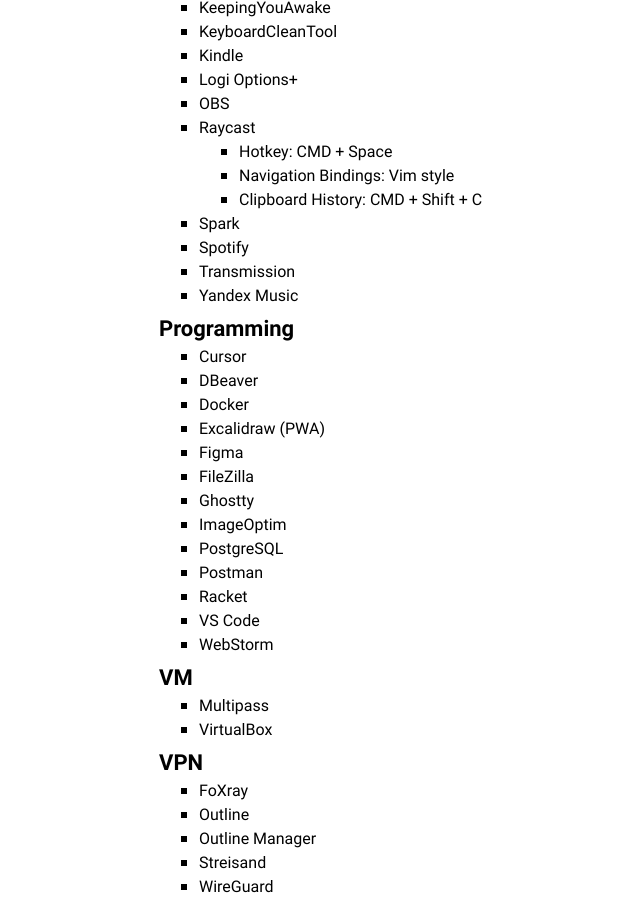
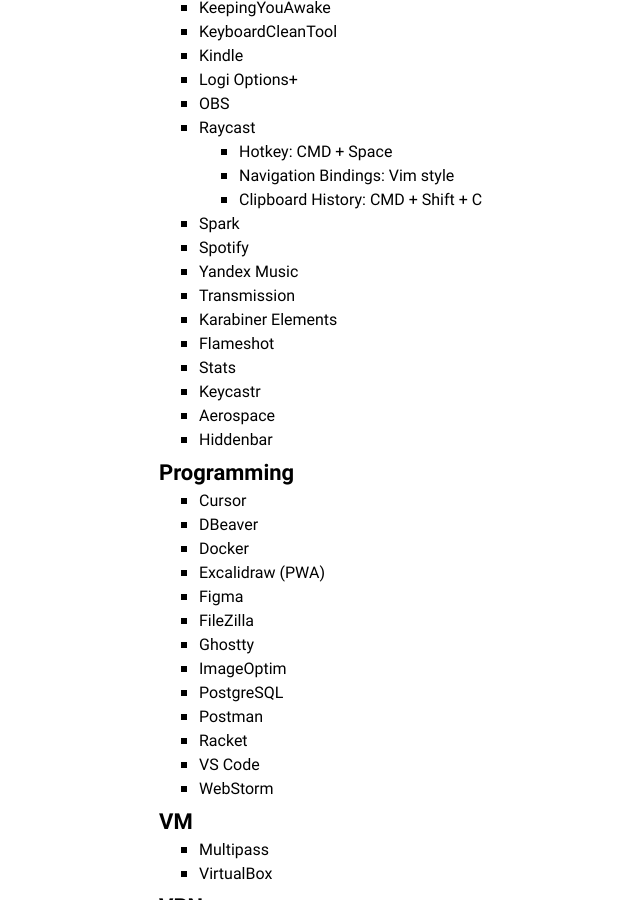
Before and after one commit to amalumian/www.malumian.dev, a Jekyll site: the page built from setup.html, in a window 1280 px wide and 900 px high, scrolled down 3756 px. Shown: the whole window, without its empty margins (151-791 px from the left). Built offline with Jekyll 4.4.1, drawn with Linux system fonts in a browser that asks for light colours.

Commit message:
Update setup.html

```diff
--- a/setup.html
+++ b/setup.html
@@ -219,8 +219,14 @@
     </li>
     <li>Spark</li>
     <li>Spotify</li>
+    <li>Yandex Music</li>
     <li>Transmission</li>
-    <li>Yandex Music</li>
+    <li>Karabiner Elements</li>
+    <li>Flameshot</li>
+    <li>Stats</li>
+    <li>Keycastr</li>
+    <li>Aerospace</li>
+    <li>Hiddenbar</li>
   </ul>
   <h3>Programming</h3>
   <ul>
```
